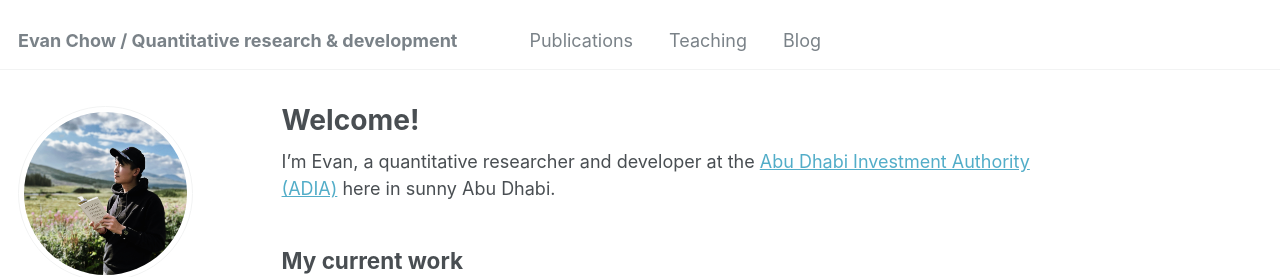
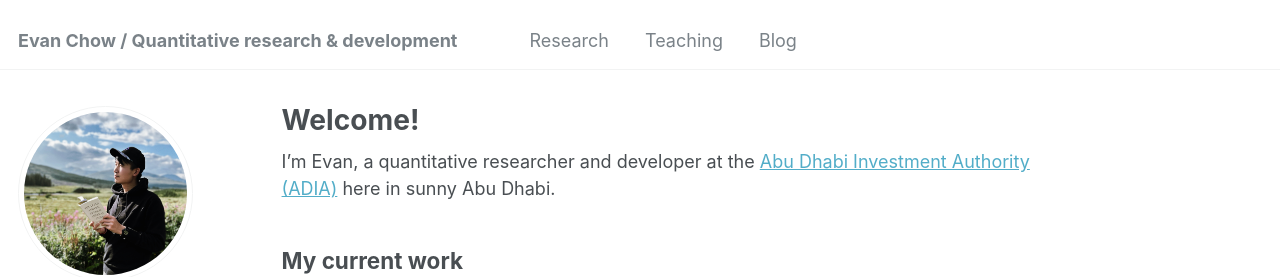
Before and after one commit to evnchw/evnchw.github.io, a Jekyll site: the page built from _pages/about.md, in a window 1280 px wide. Shown: the top 277 px of the page. Built offline with Jekyll 4.4.1, drawn with Linux system fonts in a browser that asks for light colours; some web fonts are replaced.

Commit message:
Update navigation.yml

```diff
--- a/_data/navigation.yml
+++ b/_data/navigation.yml
@@ -1,7 +1,7 @@
 # main links links
 main:
-  - title: "Publications"
-    url: /publications/
+  - title: "Research"
+    url: /publication/
 
   # - title: "Talks"
     # url: /talks/
```
